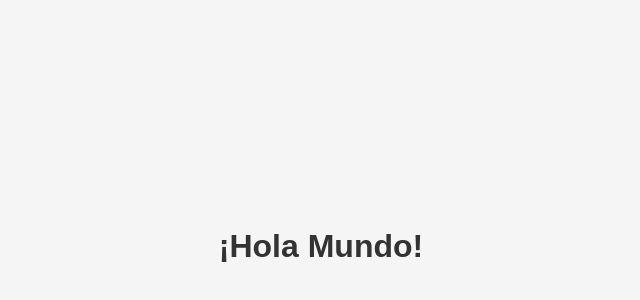
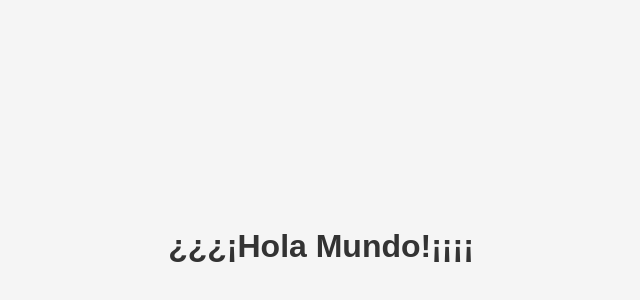
Before and after one commit to sgregorioASN/HolaMundo, a plain HTML site: page index.html in a window 1280 px wide. Shown: the part 154-454 px from the top of the page, without its empty margins (319-959 px from the left). Drawn offline with Linux system fonts and the light colour scheme.

Commit message:
Cambio 1

```diff
--- a/index.html
+++ b/index.html
@@ -20,6 +20,6 @@
 </style>
 </head>
 <body>
-  <h1>¡Hola Mundo!</h1>
+  <h1>¿¿¿¡Hola Mundo!¡¡¡¡</h1>
 </body>
 </html>
```
